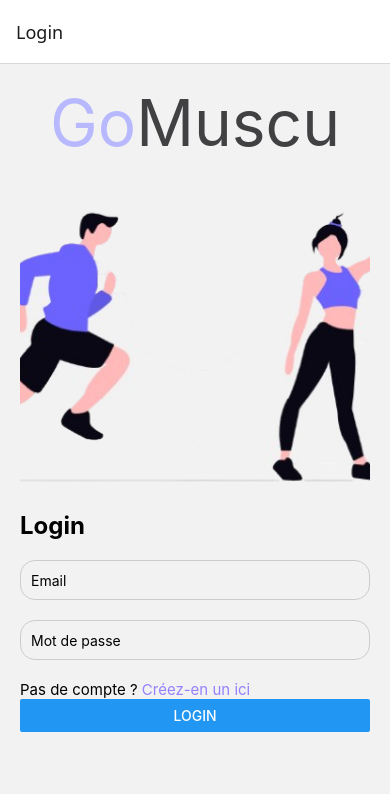
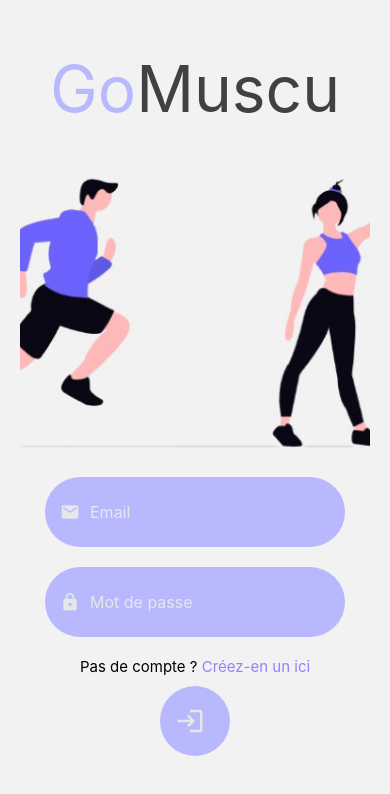
Before and after one commit to Salman-Ali05/go_muscu_rn, a React Native app: screen /Login in a window 390 px wide. Shown: the top 794 px of the page. Built offline with nearby package versions, Linux system fonts and the light colour scheme.

Commit message:
login page

```diff
--- a/App.js
+++ b/App.js
@@ -15,8 +15,8 @@ export default function App() {
     <SafeAreaProvider>
       <NavigationContainer>
         <Stack.Navigator initialRouteName="Login">
-          <Stack.Screen name="Login" component={LoginScreen} />
-          <Stack.Screen name="Register" component={RegisterScreen} />
+          <Stack.Screen name="Login" component={LoginScreen} options={{ headerShown: false }} />
+          <Stack.Screen name="Register" component={RegisterScreen}  options={{ headerShown: false }}/>
         </Stack.Navigator>
       </NavigationContainer>
     </SafeAreaProvider>
--- a/screens/LoginScreen.jsx
+++ b/screens/LoginScreen.jsx
@@ -1,5 +1,6 @@
 import React, { useState } from 'react';
-import { Image, View, Text, Button, TextInput, StyleSheet, Alert } from 'react-native';
+import { Image, View, Text, Button, TextInput, StyleSheet, Alert, Touchable, TouchableOpacity } from 'react-native';
+import Icon from 'react-native-vector-icons/MaterialIcons'; // Import des icônes
 
 const LoginScreen = ({ navigation }) => {
   const [email, setEmail] = useState('');
@@ -7,9 +8,7 @@ const LoginScreen = ({ navigation }) => {
 
   const handleLogin = async () => {
     try {
-      // Ici, au lieu de localhost, mettre son addresse IPV4)
-      // Ali estiam : 10.13.13.97
-      const response = await fetch('http://10.13.13.99/api/auth/login', {
+      const response = await fetch('http://10.13.13.99:3000/api/auth/login', {
         method: 'POST',
         headers: {
           'Content-Type': 'application/json',
@@ -20,12 +19,8 @@ const LoginScreen = ({ navigation }) => {
       const data = await response.json();
 
       if (response.ok) {
-        // Connexion réussie
         Alert.alert('Succès', `Bienvenue, ${data.user.name}`);
-        // Vous pouvez rediriger vers une autre page ici
-        // navigation.navigate('Dashboard');
       } else {
-        // Échec de la connexion
         Alert.alert('Erreur', data.message || 'Échec de la connexion');
       }
     } catch (error) {
@@ -41,22 +36,36 @@ const LoginScreen = ({ navigation }) => {
           Go<Text style={styles.title2}>Muscu</Text>
         </Text>
       </View>
+      <View style={styles.imageContainer}>
+        <Image source={require('../assets/muscuImg.png')} style={{ width: 350, height: 350, objectFit: 'contain' }} />
+      </View>
       <View style={styles.contentWrapper}>
-        <Image source={require('../assets/muscuImg.png')} style={{ width: 350, height: 350, objectFit: 'contain' }} />
-        <Text style={styles.header}>Login</Text>
+
+        {/* Champ Email */}
+        <View style={styles.inputContainer}>
+          <Icon name="email" size={20} color="#e6e7e7" style={styles.icon} />
           <TextInput
             placeholder="Email"
+            placeholderTextColor="#e6e7e7"
             style={styles.input}
             value={email}
             onChangeText={(text) => setEmail(text)}
           />
+        </View>
+
+        {/* Champ Mot de passe */}
+        <View style={styles.inputContainer}>
+          <Icon name="lock" size={20} color="#e6e7e7" style={styles.icon} />
           <TextInput
             placeholder="Mot de passe"
+            placeholderTextColor="#e6e7e7"
             secureTextEntry
             style={styles.input}
             value={password}
             onChangeText={(text) => setPassword(text)}
           />
+        </View>
+
         <Text style={styles.subContent}>
           Pas de compte ?{' '}
           <Text
@@ -66,7 +75,9 @@ const LoginScreen = ({ navigation }) => {
             Créez-en un ici
           </Text>
         </Text>
-        <Button title="Login" onPress={handleLogin} />
+        <TouchableOpacity style={styles.buttonStyle}>
+            <Icon name="login" size={30} color="#e6e7e7" style={styles.icon} />
+        </TouchableOpacity>
       </View>
     </View>
   );
@@ -81,6 +92,7 @@ const styles = StyleSheet.create({
     fontSize: 64,
     fontWeight: '400',
     color: '#B8B8FF',
+    marginTop: 30,
   },
   title2: {
     fontSize: 64,
@@ -91,18 +103,23 @@ const styles = StyleSheet.create({
     justifyContent: 'center',
     padding: 20,
   },
-  header: {
-    fontSize: 24,
-    fontWeight: 'bold',
+  inputContainer: {
+    flexDirection: 'row', // Place les icônes et les champs côte à côte
+    alignItems: 'center',
+    backgroundColor: '#B8B8FF', // Couleur de fond
+    borderRadius: 40, // Arrondi
+    height: 70,
+    width: 300,
     marginBottom: 20,
+    paddingHorizontal: 15,
+  },
+  icon: {
+    marginRight: 10, // Espace entre l'icône et le champ
   },
   input: {
-    height: 40,
-    borderColor: '#ccc',
-    borderWidth: 1,
-    marginBottom: 20,
-    paddingLeft: 10,
-    borderRadius: 15
+    flex: 1, // Prend tout l'espace restant
+    fontSize: 16,
+    color: '#fff', // Couleur du texte
   },
   subContent: {
     fontSize: 15,
@@ -117,7 +134,20 @@ const styles = StyleSheet.create({
   contentWrapper: {
     display: 'flex',
     justifyContent: 'center',
+    alignItems: 'center',
   },
+  buttonStyle: {
+    backgroundColor: '#B8B8FF', // Couleur de fond
+    paddingVertical: 15,
+    paddingHorizontal: 10,
+    height: 70,
+    width: 70,
+    borderRadius: 35,
+    alignItems: 'center',
+    justifyContent: 'center',
+    marginVertical: 10,
+  },
+
 });
 
 export default LoginScreen;
```
Lines whose indentation alone changed are shown as unchanged.
